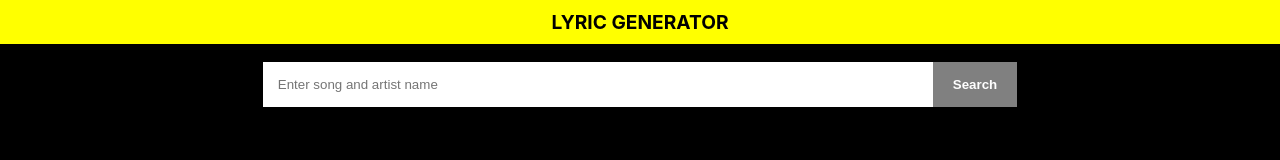
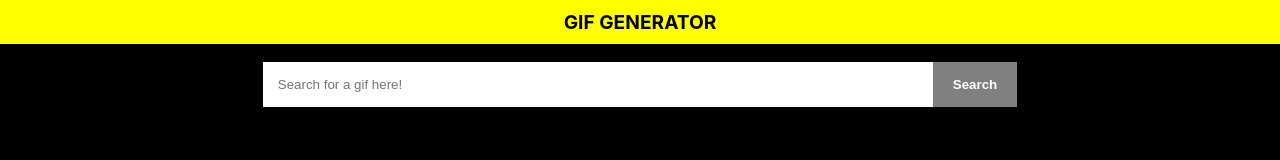
Before and after one commit to devefe1/lyric_generatornew, a React (Create React App) app in the folder lyric_generator/: page / in a window 1280 px wide. Shown: the top 160 px of the page. Built offline with nearby package versions, Linux system fonts and the light colour scheme.

Commit message:
changed what im doing

```diff
--- a/lyric_generator/src/App.js
+++ b/lyric_generator/src/App.js
@@ -9,7 +9,7 @@ class App extends Component {
     return (
       <Router>
       <div id="app">
-        <nav className="navBar">LYRIC GENERATOR</nav>
+        <nav className="navBar">GIF GENERATOR</nav>
         <Search />
       </div>
       </Router>
--- a/lyric_generator/src/components/Search.js
+++ b/lyric_generator/src/components/Search.js
@@ -3,7 +3,7 @@ import React from 'react';
 const Search = () => {
     return (
         <form className="searchform">
-            <input className="searchbar" type="text" placeholder="Enter song and artist name" />
+            <input className="searchbar" type="text" placeholder="Search for a gif here! " />
             <button className="searchbutton" type="submit">Search</button>
         </form>
     )
```
Also changed, not shown: lyric_generator/wireframe/wireframe.png.
